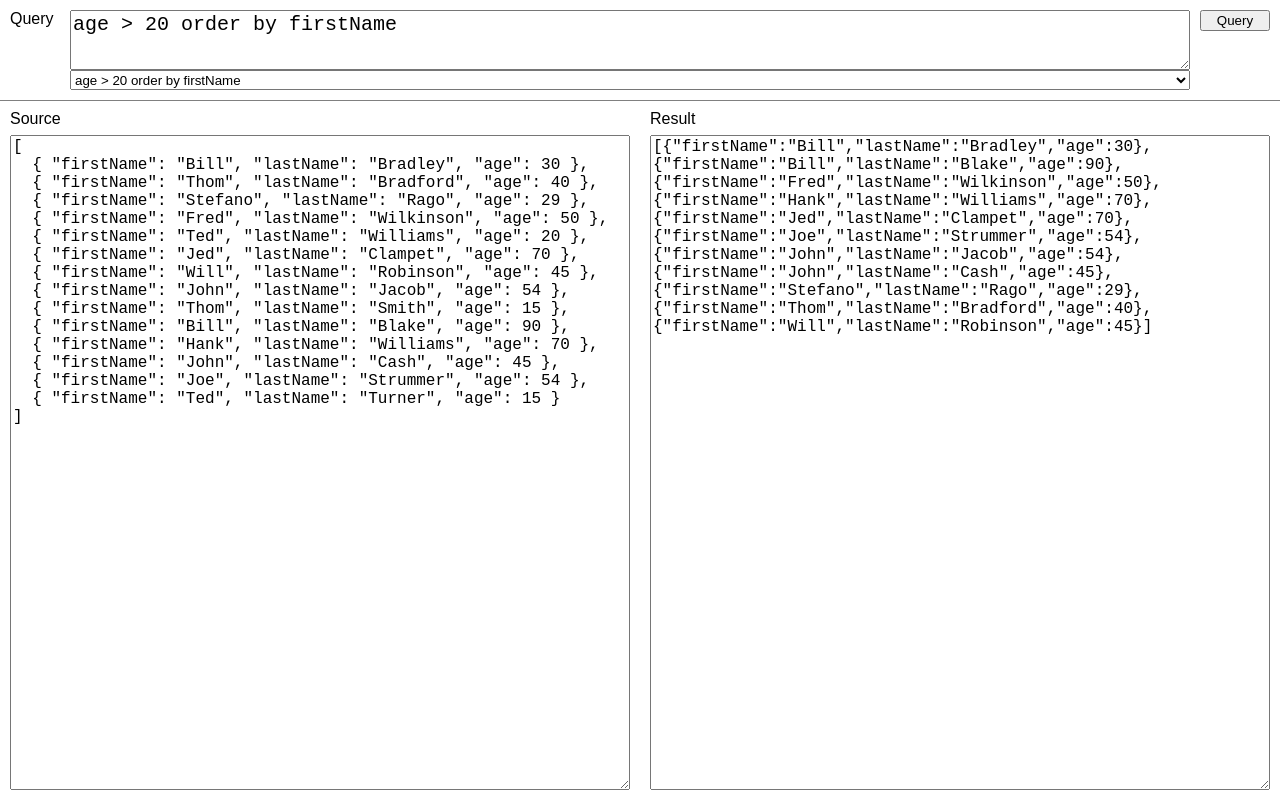
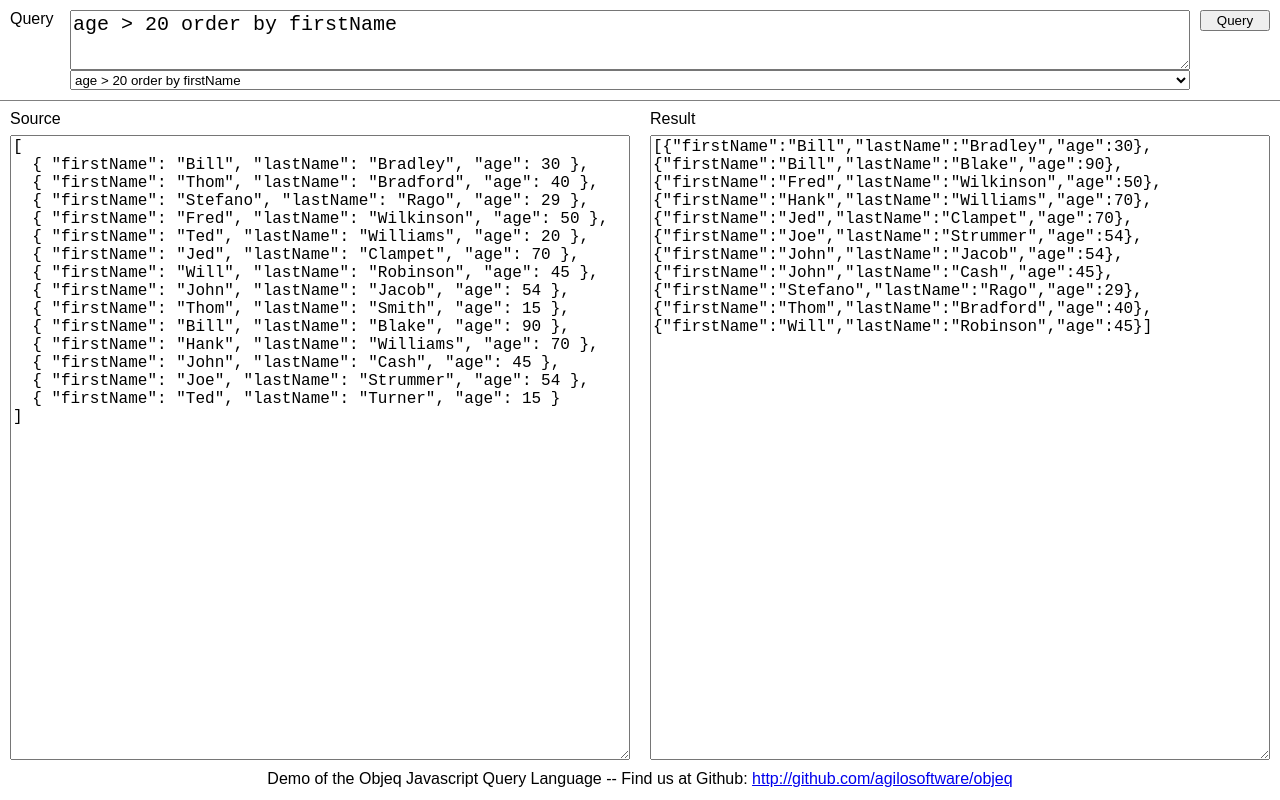
Before and after one commit to agilosoftware/objeq, a plain HTML site: page index.html in a window 1280 px wide. Drawn offline with Linux system fonts and the light colour scheme.

Commit message:
github link

```diff
--- a/index.html
+++ b/index.html
@@ -57,7 +57,7 @@
     }
     .source {
       position: absolute;
-      left: 0px; top: 100px; right: 50%; bottom: 0px;
+      left: 0px; top: 100px; right: 50%; bottom: 30px;
       margin: 0px;
     }
     #source {
@@ -66,12 +66,19 @@
     }
     .result {
       position: absolute;
-      left: 50%; top: 100px; right: 0px; bottom: 0px;
+      left: 50%; top: 100px; right: 0px; bottom: 30px;
       margin: 0px;
     }
     #result {
       position: absolute;
       left: 10px; top: 35px; right: 10px; bottom: 10px;
+    }
+    .info {
+      text-align: center;
+      position: absolute;
+      left: 10px; bottom: 10px; height: 20px; right: 10px;
+      font-family: Arial, Helvetica, sans-serif;
+      font-size: 16px;
     }
   </style>
 </head>
@@ -112,5 +119,8 @@
     <div class="label">Result</div>
     <textarea id="result"></textarea>
   </div>
+  <div class="info">
+    Demo of the Objeq Javascript Query Language -- Find us at Github: <a href="http://github.com/agilosoftware/objeq">http://github.com/agilosoftware/objeq</a>
+  </div>
 </body>
 </html>
```
